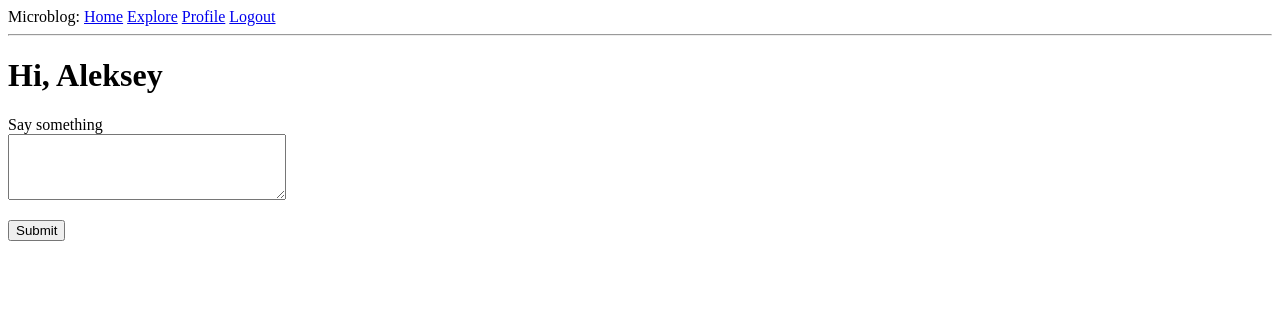
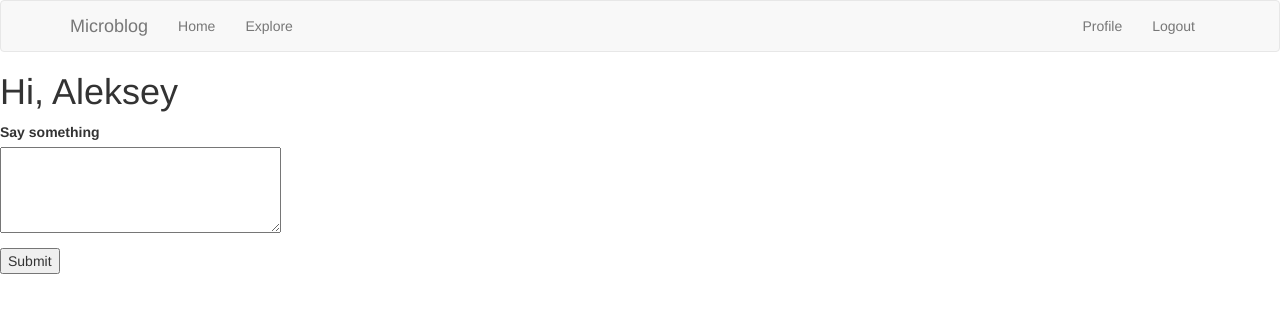
Before and after one commit to alekseyVolik/flask-social, a Flask app: page / in a window 1280 px wide. Shown: the top 313 px of the page. Run offline with Flask 2, Linux system fonts and the light colour scheme; a user stored in the database is signed in; data comes from the database, SQL or seed files in the repository; some libraries are stand-ins or nearby versions.

Commit message:
Update 'base.html' template
Update template according used 'bootstrap' framework

```diff
--- a/app/templates/base.html
+++ b/app/templates/base.html
@@ -1,35 +1,50 @@
-<!DOCTYPE html>
-<html lang="en">
-<head>
-    <meta charset="UTF-8">
-    {% if title %}
-    <title>{{ title }} - Microblog</title>
+{% extends 'bootstrap/base.html' %}
+
+{% block title %}
+    {% if title %}{{ title }} - Microblog{% else %}Welcome to Microblog{% endif %}
+{% endblock %}
+
+{% block navbar %}
+    <nav class="navbar navbar-default">
+        <div class="container">
+            <div class="navbar-header">
+                <button type="button" class="navbar-toggle collapsed" data-toggle="collapse" data-target="#bs-example-navbar-collapse-1" aria-expanded="false">
+                    <span class="sr-only">Toggle navigation</span>
+                    <span class="icon-bar"></span>
+                    <span class="icon-bar"></span>
+                    <span class="icon-bar"></span>
+                </button>
+                <a class="navbar-brand" href="{{ url_for('index') }}">Microblog</a>
+            </div>
+            <div class="collapse navbar-collapse" id="bs-example-navbar-collapse-1">
+                <ul class="nav navbar-nav">
+                    <li><a href="{{ url_for('index') }}">Home</a></li>
+                    <li><a href="{{ url_for('explore') }}">Explore</a></li>
+                </ul>
+                <ul class="nav navbar-nav navbar-right">
+                    {% if current_user.is_anonymous %}
+                    <li><a href="{{ url_for('login') }}">Login</a></li>
                     {% else %}
-    <title>Welcome to Microblog</title>
+                    <li><a href="{{ url_for('user', username=current_user.username) }}">Profile</a></li>
+                    <li><a href="{{ url_for('logout') }}">Logout</a></li>
                     {% endif %}
-</head>
-<body>
-    <div>
-        Microblog:
-        <a href="{{ url_for('index') }}">Home</a>
-        <a href="{{ url_for('explore') }}">Explore</a>
-        {% if current_user.is_anonymous %}
-        <a href="{{ url_for('login') }}">Login</a>
-        {% else %}
-        <a href="{{ url_for('user', username=current_user.username) }}">Profile</a>
-        <a href="{{ url_for('logout') }}">Logout</a>
-        {% endif %}
+                </ul>
             </div>
-    <hr>
+        </div>
+    </nav>
+{% endblock %}
+
+{% block content %}
+    <div class="container">
         {% with messages = get_flashed_messages() %}
         {% if messages %}
-    <ul>
             {% for message in messages %}
-        <li>{{ message }}</li>
+                <div class="alert alert-info" role="alert">{{ message }}</div>
             {% endfor %}
-    </ul>
         {% endif %}
         {% endwith %}
-    {% block content %}{% endblock %}
-</body>
-</html>
+
+        {# application content to be provided in the app_content block #}
+        {% block app_content %}{% endblock %}
+    </div>
+{% endblock %}
```
Lines whose indentation alone changed are shown as unchanged.
